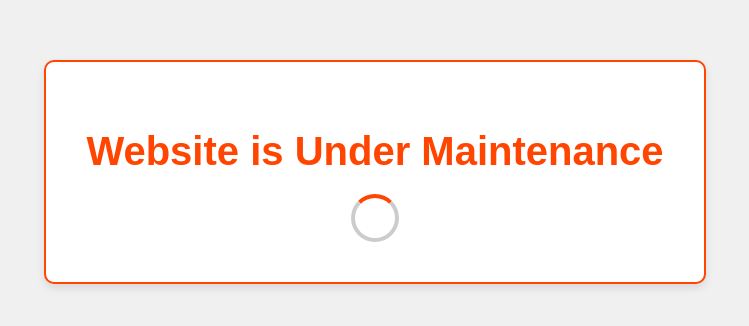
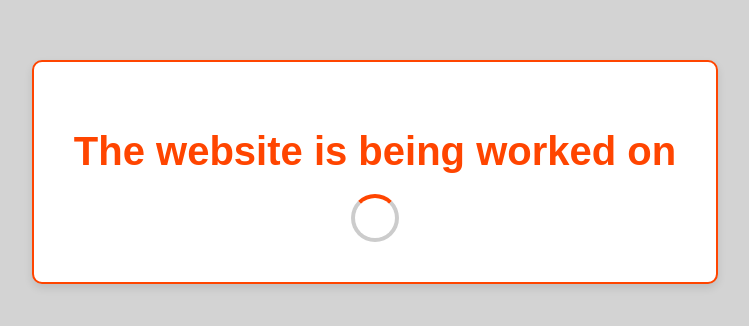
Before and after one commit to iksmfu/The-more-you-wait-, a plain HTML site: page index.html in a window 1280 px wide. Shown: the part 228-554 px from the top of the page, without its empty margins (265-1014 px from the left). Drawn offline with Linux system fonts and the light colour scheme.

Commit message:
Update index.html

```diff
--- a/index.html
+++ b/index.html
@@ -14,8 +14,8 @@
             align-items: center;
             height: 100vh;
             margin: 0;
-            background-color: #f0f0f0;
-            font-family: 'Arial', sans-serif;
+            background-color: #d3d3d3; /* Light gray background */
+            font-family: Arial, sans-serif;
         }
 
         .container {
@@ -56,7 +56,7 @@
 
 <body>
     <div class="container">
-        <h1>Website is Under Maintenance</h1>
+        <h1>The website is being worked on</h1>
         <div class="loading"></div>
     </div>
 </body>
```
